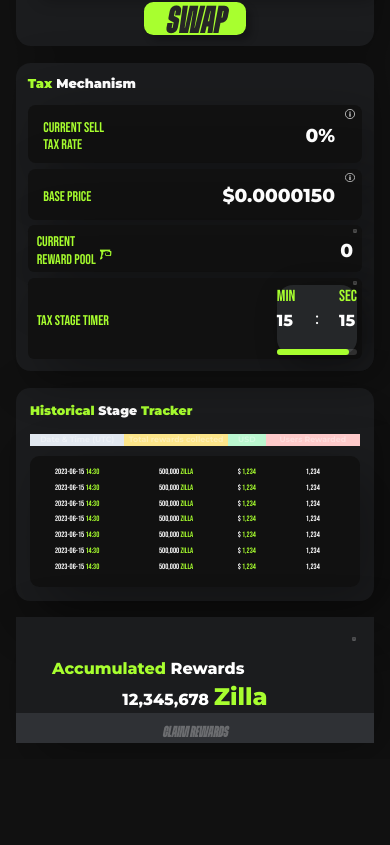
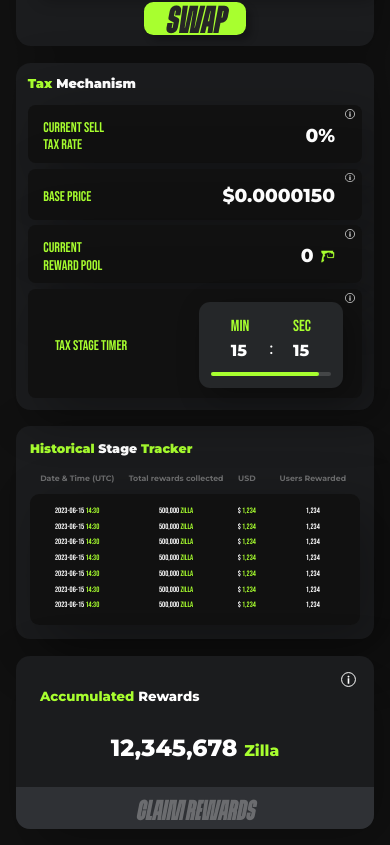
Before and after one commit to vizeerr/zilla, a Next.js app: page /zilla-token in a window 390 px wide. Shown: the part 886-1731 px from the top of the page. Before the commit the page ends 1645 px from the top, so only its background shows below. Built offline with nearby package versions, Linux system fonts and the light colour scheme.

Commit message:
home page v5.1

```diff
--- a/src/components/ZillaBottomView.jsx
+++ b/src/components/ZillaBottomView.jsx
@@ -14,36 +14,36 @@ const ZillaBottomView = () => {
     key={5}
     initial={{ rotateX: 0 }}
     animate={hoveredCard === 5 ? { rotateX: 180 } : { rotateX: 0 }}
-    transition={{ duration: 0.6 }} className='bg-[#1B1C1E] card shadow-[16.21px_16.21px_56.21px_0px_#0000004F] 2xl:rounded-[2.8rem] md:rounded-[2rem]'>
-      <div className="card-front  2xl:rounded-b-[2.8rem] md:rounded-b-[2rem]">
-        <div className='w-[90%] pt-5 mx-auto flex justify-end'>
-          <div className='2xl:w-3 md:w-2.5 2xl:h-3 md:h-2.5  w-[1vw] h-[1vw] ' onMouseOver={() => handleMouseEnter(5)} >
+    transition={{ duration: 0.6 }} className='bg-[#1B1C1E] card shadow-[16.21px_16.21px_56.21px_0px_#0000004F] 2xl:rounded-[2.8rem] md:rounded-[2rem] rounded-[3.6vw]'>
+      <div className="card-front  2xl:rounded-b-[2.8rem] md:rounded-b-[2rem] rounded-b-[3.6vw]">
+        <div className='w-[90%] md:pt-5 pt-4 mx-auto flex justify-end'>
+          <div className='2xl:w-3 md:w-2.5 2xl:h-3 md:h-2.5  w-[3.8vw] h-[3.8vw] ' onMouseOver={() => handleMouseEnter(5)} >
             <Image src={info} alt='' className='w-full'/>
           </div>
         </div>
-        <div className='ps-9'>
-          <p className='2xl:text-4xl md:text-2xl text-white font-montserrat mt-4 font-[800]'><span className='text-primary'>Accumulated</span> Rewards</p>
+        <div className='md:ps-9 ps-6'>
+          <p className='2xl:text-4xl md:text-2xl text-[3.4vw] text-white font-montserrat md:mt-4 font-[800]'><span className='text-primary'>Accumulated</span> Rewards</p>
         </div>
-          <p className='text-white text-center 2xl:text-5xl md:text-4xl 2xl:mt-12 md:mt-6 font-montserrat font-[800]'>12,345,678 <span className='text-primary 2xl:text-4xl text-2xl'>Zilla</span></p>
-          <div className='2xl:rounded-b-[2.8rem] md:rounded-b-[2rem] overflow-hidden'>
+          <p className='text-white text-center 2xl:text-5xl md:text-4xl text-[6vw] 2xl:mt-12 md:mt-6 mt-[6vw] font-montserrat font-[800]'>12,345,678 <span className='text-primary 2xl:text-4xl text-2xl text-[4vw]'>Zilla</span></p>
+          <div className='2xl:rounded-b-[2.8rem] md:rounded-b-[2rem] rounded-b-[3.6vw] overflow-hidden'>
 
           <motion.div
               key={8}
               initial={{ rotateX: 0 }}
               animate={hoveredCard === 8 ? { rotateX: 180 } : { rotateX: 0 }}
               transition={{ duration: 0.6 }}
-              className='bg-[#2F3135] text-center 2xl:pt-5 pt-3 2xl:pb-2 pb-0.5 2xl:mt-14 md:mt-7 card '>
+              className='bg-[#2F3135] text-center 2xl:pt-5 pt-3 2xl:pb-2 pb-0.5 2xl:mt-14 md:mt-7 mt-[5vw] card '>
               <div className='card-front w-full h-full 'onMouseOver={() => handleMouseEnter(8)}>
-                <p className='text-[#FFFFFF4A] round leading-none 2xl:text-7xl md:text-5xl'>CLAIM REWARDS</p>
+                <p className='text-[#FFFFFF4A] round leading-none 2xl:text-7xl md:text-5xl text-[7.4vw]'>CLAIM REWARDS</p>
               </div>
               <div className='card-back w-full text-center h-full' onMouseLeave={handleMouseLeave}>
-                <p className='font-montserrat  font-[800]  w-full 2xl:text-6xl md:text-3xl text-white'>24 <span className='text-primary font-bebasneue 2xl:text-3xl md:text-lg'>HRS</span>       :  60 <span className='text-primary font-bebasneue 2xl:text-3xl md:text-lg'>MINS</span></p>
+                <p className='font-montserrat  font-[800]  w-full 2xl:text-6xl md:text-3xl text-[5vw] text-white'>24 <span className='text-primary font-bebasneue 2xl:text-3xl md:text-lg text-[3.8vw]'>HRS</span>       :  60 <span className='text-primary font-bebasneue 2xl:text-3xl md:text-lg text-[3.8vw]'>MINS</span></p>
               </div>
           </motion.div>
           </div>
       </div>
       <div className="card-back px-5" onMouseLeave={handleMouseLeave}>
-        <p className='font-montserrat font-[700] 2xl:text-xl md:text-sm text-white text-center'>You can claim your tax rewards after 24 hours. Selling your tokens before claiming will forfeit the reward—hold on tight to secure what’s yours!</p>
+        <p className='font-montserrat font-[700] 2xl:text-xl md:text-sm text-[3vw] text-white text-center'>You can claim your tax rewards after 24 hours. Selling your tokens before claiming will forfeit the reward—hold on tight to secure what’s yours!</p>
       </div>
 </motion.div>
 
--- a/src/components/ZillaLeftView.jsx
+++ b/src/components/ZillaLeftView.jsx
@@ -27,7 +27,7 @@ const ZillaLeftView  = () =>{
             <p className='font-bebasneue text-primary 2xl:text-xl md:text-sm text-[2.4vw]  font-[400]'>Mcap</p>
             <p className='font-montserrat font-[800] md:mt-1 2xl:text-xl md:text-sm text-[2.4vw]  text-white'>19.9k</p>
           </div>
-          <div className='2xl:w-44 lg:w-32 md:w-28 w-[19.4vw]  md:block hidden 2xl:ps-7 md:ps-5 ps-[1.9vw] md:py-4 py-[1.9vw]  bg-[#111111] shadow-[16.21px_16.21px_56.21px_0px_#0000004F] md:rounded-[1.2rem]  rounded-[1.4vw]'>
+          <div className='2xl:w-44 lg:w-32 md:w-28 w-[19.4vw]  2xl:ps-7 md:ps-5 ps-[1.9vw] md:py-4 py-[1.9vw]  bg-[#111111] shadow-[16.21px_16.21px_56.21px_0px_#0000004F] md:rounded-[1.2rem]  rounded-[1.4vw]'>
             <p className='font-bebasneue text-primary 2xl:text-xl md:text-sm text-[2.4vw] font-[400]'>PRICE</p>
             <p className='font-montserrat font-[800] md:mt-1 2xl:text-xl md:text-sm text-[2.4vw] text-white'>$0.000123</p>
           </div>
@@ -36,7 +36,7 @@ const ZillaLeftView  = () =>{
             <p className='font-montserrat font-[800] md:mt-1 2xl:text-xl md:text-sm text-[2.4vw]  text-white'>+5.67%</p>
           </div>
 
-          <div className='2xl:w-44 lg:w-32 md:w-28 w-[20vw] 2xl:ps-7 md:ps-5 ps-[1.9vw] md:py-4 py-[1.9vw]  bg-[#111111] shadow-[16.21px_16.21px_56.21px_0px_#0000004F] md:rounded-[1.2rem]  rounded-[1.4vw]'>
+          <div className='2xl:w-44 lg:w-32 md:w-28 w-[20vw]  md:block hidden 2xl:ps-7 md:ps-5 ps-[1.9vw] md:py-4 py-[1.9vw]  bg-[#111111] shadow-[16.21px_16.21px_56.21px_0px_#0000004F] md:rounded-[1.2rem]  rounded-[1.4vw]'>
             <p className='font-bebasneue text-primary 2xl:text-xl md:text-sm text-[2.4vw]  font-[400]'>VOLUME</p>
             <p className='font-montserrat font-[800] md:mt-1 2xl:text-xl md:text-sm text-[2.4vw]  text-white'>$1,234,567</p>
           </div>
@@ -68,10 +68,10 @@ const ZillaLeftView  = () =>{
               <p className='font-[900] 2xl:pt-8 md:pt-7 2xl:pb-10 md:pb-6 pb-[3.6vw] 2xl:ps-4 md:ps-2 pt-[3.6vw]  font-montserrat 2xl:text-3xl md:text-2xl text-[3.2vw] text-white'><span className='text-primary'>Historical</span> Stage <span className='text-primary'>Tracker</span></p>
         </div>
         <div className='flex justify-around '>
-          <p className='2xl:w-[15rem] md:w-[11rem] w-[24.2vw] bg-slate-200 text-center  font-montserrat font-[700] 2xl:text-2xl md:text-lg text-[2vw] text-white text-opacity-35'>Date & Time (UTC)</p>
-          <p className='2xl:w-[20rem] md:w-[14rem] w-[26.6vw] bg-amber-200 text-center  font-montserrat font-[700] 2xl:text-2xl md:text-lg text-[2vw] text-white text-opacity-35'>Total rewards collected</p>
-          <p className='2xl:w-[5rem] md:w-[3rem]  w-[9.7vw] bg-green-200 text-center font-montserrat font-[700] 2xl:text-2xl md:text-lg text-[2vw] text-white text-opacity-35'>USD</p>
-          <p className='2xl:w-[14rem] md:w-[10rem] w-[24.2vw] bg-red-200 text-center font-montserrat   font-[700] 2xl:text-2xl md:text-lg text-[2vw] text-white text-opacity-35'>Users Rewarded</p>
+          <p className='2xl:w-[15rem] md:w-[11rem] w-[24.2vw]  text-center  font-montserrat font-[700] 2xl:text-2xl md:text-lg text-[2vw] text-white text-opacity-35'>Date & Time (UTC)</p>
+          <p className='2xl:w-[20rem] md:w-[14rem] w-[26.6vw]  text-center  font-montserrat font-[700] 2xl:text-2xl md:text-lg text-[2vw] text-white text-opacity-35'>Total rewards collected</p>
+          <p className='2xl:w-[5rem] md:w-[3rem]  w-[9.7vw]  text-center font-montserrat font-[700] 2xl:text-2xl md:text-lg text-[2vw] text-white text-opacity-35'>USD</p>
+          <p className='2xl:w-[14rem] md:w-[10rem] w-[24.2vw] text-center font-montserrat   font-[700] 2xl:text-2xl md:text-lg text-[2vw] text-white text-opacity-35'>Users Rewarded</p>
         </div>
         <div>
 
--- a/src/components/ZillaRightView.jsx
+++ b/src/components/ZillaRightView.jsx
@@ -170,10 +170,10 @@ const ZillaRightView = () => {
               initial={{ rotateX: 0 }}
               animate={hoveredCard === 3 ? { rotateX: 180 } : { rotateX: 0 }}
               transition={{ duration: 0.6 }}
-              className='bg-[#111111] card w-full shadow-[16.21px_16.21px_56.21px_0px_#0000004F] 2xl:rounded-[1.3rem] md:rounded-[0.9rem]  rounded-[1.6vw]'
+              className='bg-[#111111] card w-full shadow-[16.21px_16.21px_56.21px_0px_#0000004F] 2xl:rounded-[1.3rem] md:rounded-[0.9rem] rounded-[2vw]'
             >
-              <div className='card-front   2xl:ps-8 md:ps-5 ps-[2.3vw] 2xl:pe-6 md:pe-3 pe-[1.4vw] 2xl:py-4 md:py-3 py-[1vw] '>
-                <div className='2xl:w-3 md:w-2.5 2xl:h-3 md:h-2.5 w-[1vw] h-[1vw] float-end'>
+              <div className='card-front   2xl:ps-8 md:ps-5 ps-[4vw] 2xl:pe-6 md:pe-3 pe-[2vw] 2xl:py-4 md:py-3 py-[1vw] md:pb-1.5 pb-[2.4vw] '>
+                <div className='2xl:w-3 md:w-2.5 2xl:h-3 md:h-2.5 w-[2.5vw] h-[2.5vw] float-end'>
 
                 <Image
                   src={info}
@@ -184,14 +184,16 @@ const ZillaRightView = () => {
                 </div>
                 <div className='flex justify-between items-center md:w-[95%] w-full'>
 
-                  <div className='md:block flex justify-between  items-center w-full md:pe-0 pe-[1vw]'>
+                  <div className='md:block flex justify-between  items-center w-full md:pe-0 pe-[5vw]'>
+                    <p className='font-bebasneue font-[400] 2xl:text-lg md:text-xs md:w-auto w-[16vw] text-[3.6vw] text-primary leading-tight'>current Reward Pool</p>
+
                     <div className='flex items-center '>
-                      <p className='font-bebasneue font-[400] 2xl:text-lg md:text-xs md:w-auto w-[16vw] text-[3.6vw] text-primary leading-tight'>current Reward Pool</p>
-                      <div className='md:hidden block w-[3.4vw] pt-[1.9vw]'>
+
+                    <p className='font-montserrat font-[800] 2xl:text-2xl md:text-lg text-[4.8vw] text-white'>0</p>
+                    <div className='md:hidden block w-[5.5vw] ps-1.5'>
                         <Image src={pizz2} alt='' unoptimized={true} className='w-full'/>
                       </div>
                     </div>
-                    <p className='font-montserrat font-[800] 2xl:text-2xl md:text-lg text-[4.8vw] text-white'>0</p>
                   </div>
                   <div className='2xl:md:w-12 md:w-8 w-[16px] md:block hidden'>
                     <Image src={pizz2} alt='' unoptimized={true} className='w-full'/>
@@ -201,7 +203,7 @@ const ZillaRightView = () => {
 
               </div>
               <div onMouseLeave={handleMouseLeave} className='card-back 2xl:px-6 md:px-4 2xl:py-5 md:py-2 text-center px-[1.9vw]'>
-                <p className='font-montserrat md:leading-tight font-[700] 2xl:text-sm md:text-[0.6rem] text-[5px]'>Shows total tokens collected from the sell tax during the current stage, distributed as rewards to buyers participating in this period.</p>
+                <p className='font-montserrat md:leading-tight font-[700] 2xl:text-sm md:text-[0.5rem] text-[1.8vw]'>Shows total tokens collected from the sell tax during the current stage, distributed as rewards to buyers participating in this period.</p>
               </div>
             </motion.div>
             <motion.div
@@ -209,10 +211,10 @@ const ZillaRightView = () => {
               initial={{ rotateX: 0 }}
               animate={hoveredCard === 4 ? { rotateX: 180 } : { rotateX: 0 }}
               transition={{ duration: 0.6 }}
-              className='bg-[#111111] card w-full  shadow-[16.21px_16.21px_56.21px_0px_#0000004F] md:rounded-[1.5rem] rounded-[1.6vw]'
+              className='bg-[#111111] card w-full  shadow-[16.21px_16.21px_56.21px_0px_#0000004F] 2xl:rounded-[1.3rem] md:rounded-[0.9rem] rounded-[2vw]'
             >
-              <div className=' card-front w-full 2xl:ps-6 md:ps-3 ps-[2.3vw] 2xl:pe-6 md:pe-3 pe-[1.4vw] md:py-4 py-[1vw]'>
-                <div className='2xl:w-3 md:w-2.5 2xl:h-3 md:h-2.5  w-[1vw] h-[1vw] float-end'>
+              <div className=' card-front w-full 2xl:ps-8 md:ps-5 ps-[4vw] 2xl:pe-6 md:pe-3 pe-[2vw] 2xl:py-4 md:py-3 py-[1vw] md:pb-1.5 pb-[2.4vw]'>
+                <div className='2xl:w-3 md:w-2.5 2xl:h-3 md:h-2.5 w-[2.5vw] h-[2.5vw] float-end'>
                   <Image
                     src={info}
                     alt=''
@@ -220,9 +222,9 @@ const ZillaRightView = () => {
                     className='w-full'
                     />
                 </div>
-                <div className='flex justify-center gap-16 w-full items-center'>
-                  <p className='font-bebasneue font-[400] 2xl:text-lg md:text-xs  md:w-auto w-72 text-[3.6vw] text-primary'>TAX STAGE TIMER</p>
-                  <div className='2xl:w-48 md:w-40 rounded-[1rem] 2xl:py-4 md:py-3 2xl:px-4 md:px-3 bg-[#252729] flex flex-col justify-center items-center shadow-[8.59px_8.59px_29.78px_0px_#0000004F]'>
+                <div className='flex justify-center md:gap-16 gap-8 w-full items-center'>
+                  <p className='font-bebasneue font-[400] 2xl:text-lg md:text-xs md:w-auto w-28 text-[3.6vw] text-primary'>TAX STAGE TIMER</p>
+                  <div className='2xl:w-48 md:w-40  w-36 md:rounded-[1rem] rounded-[0.7rem] 2xl:py-4 md:py-3 py-3 2xl:px-4 md:px-3 px-3 bg-[#252729] flex flex-col justify-center items-center shadow-[8.59px_8.59px_29.78px_0px_#0000004F]'>
                     <div className='flex items-center gap-5'>
                       <div>
                         <p className='font-bebasneue text-primary 2xl:text-lg md:text-xs '>MIN</p>
@@ -234,7 +236,7 @@ const ZillaRightView = () => {
                         <p className='font-montserrat text-white font-[800] 2xl:text-3xl lg:text-xl'>15</p>
                       </div>
                     </div>
-                    <div className='w-full h-1.5 bg-[#FFFFFF24] rounded-full mt-4'>
+                    <div className='w-full md:h-1.5 h-1 bg-[#FFFFFF24] rounded-full md:mt-4 mt-2.5'>
                       <div className='w-[90%] h-full bg-primary rounded-full'>
 
                       </div>
@@ -245,13 +247,9 @@ const ZillaRightView = () => {
 
               </div>
               <div onMouseLeave={handleMouseLeave} className='card-back   2xl:px-6 md:px-4 2xl:py-5 md:py-2 text-center px-[1.9vw]'>
-                <p className='font-montserrat md:leading-tight font-[700] 2xl:text-sm md:text-[0.6rem] text-[5px]'>Displays remaining time in the active tax stage, ending if the price recovers to the base or after 30 minutes, whichever comes first.</p>
+                <p className='font-montserrat md:leading-tight font-[700] 2xl:text-sm md:text-[0.5rem] text-[1.8vw]'>Displays remaining time in the active tax stage, ending if the price recovers to the base or after 30 minutes, whichever comes first.</p>
               </div>
             </motion.div>
-
-
-
-
 
             </div>
 
```
